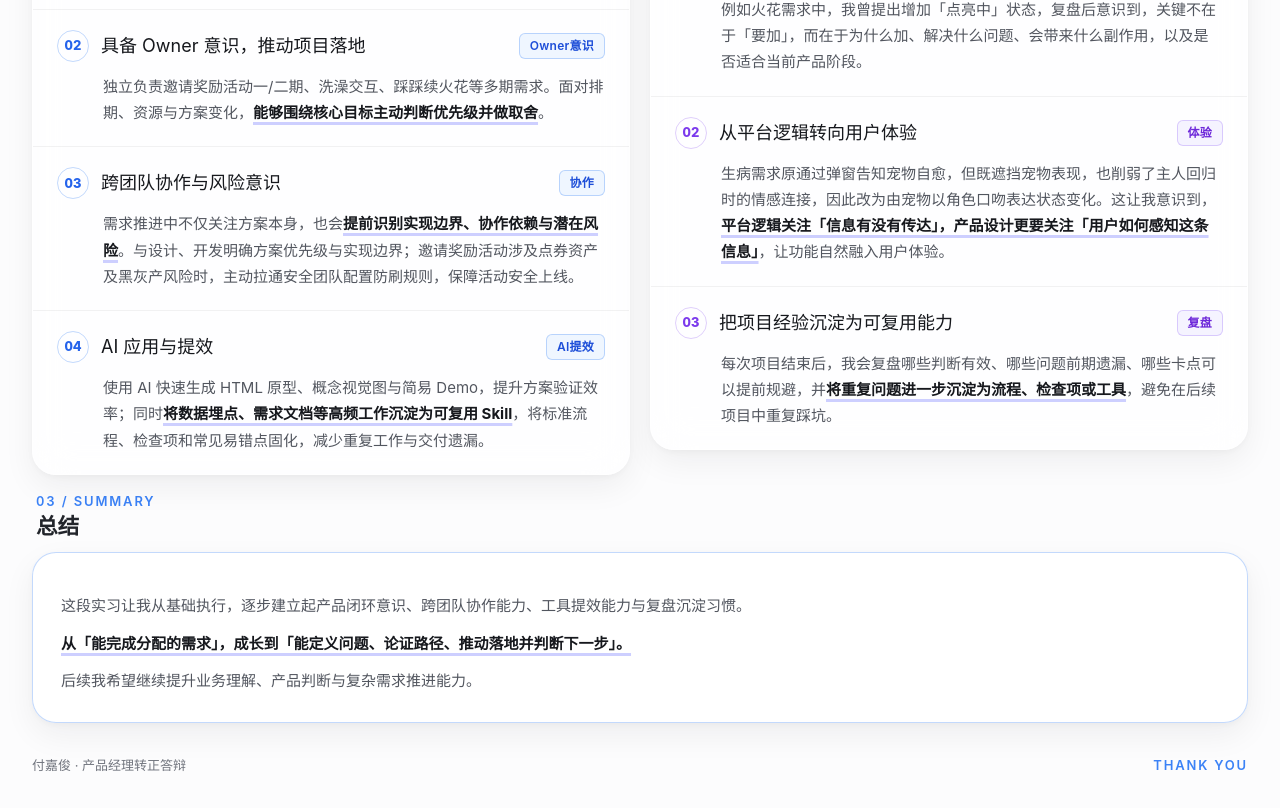
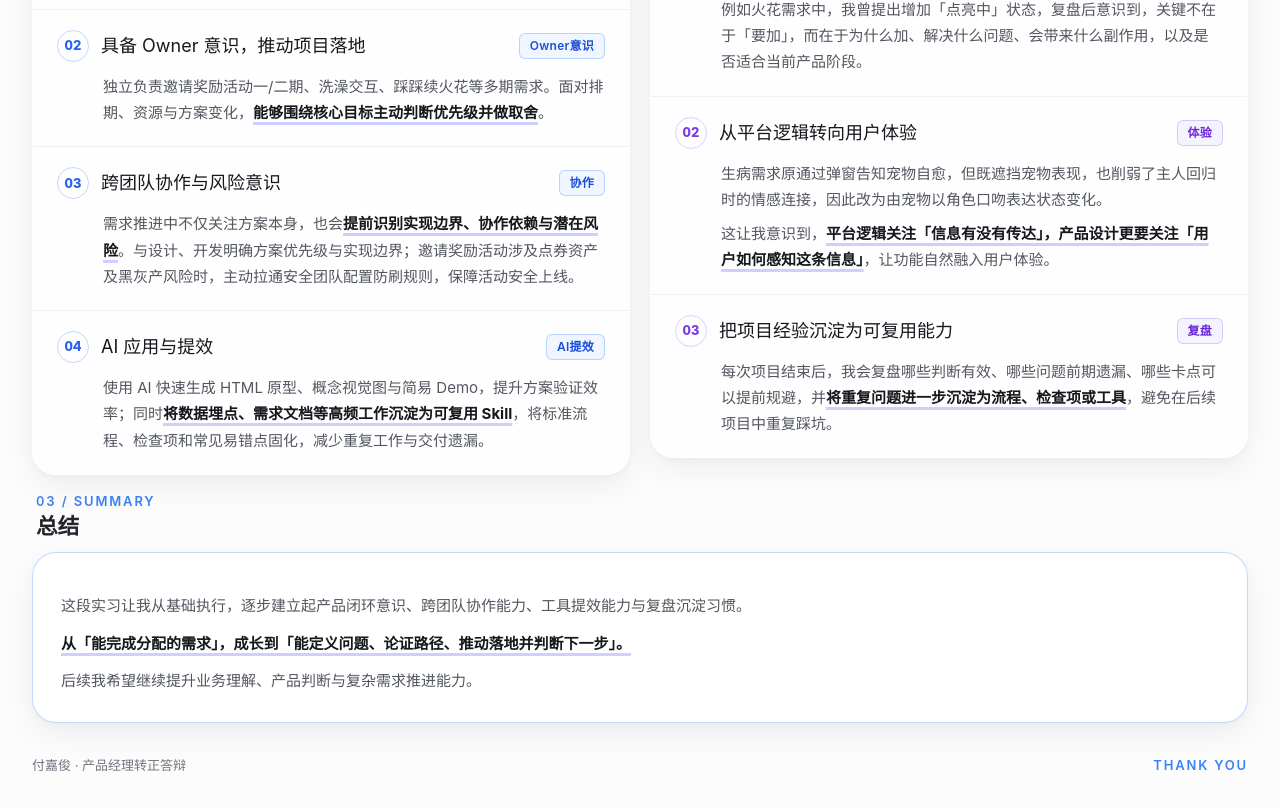
Before and after one commit to kajun2002/portfolio-site, a React (Vite) app: page /#about in a window 1280 px wide. Shown: the part 2636-3444 px from the top of the page. Built offline with nearby package versions, Linux system fonts and the light colour scheme.

Commit message:
Thinking 02: split into two paragraphs (case + takeaway)

```diff
--- a/app/page.tsx
+++ b/app/page.tsx
@@ -272,7 +272,8 @@ export default function Home() {
                 </article>
                 <article className="reflection-item">
                   <div className="reflection-item-head"><span className="tnum">02</span><h4>从平台逻辑转向用户体验</h4><span className="reflection-tag">体验</span></div>
-                  <p className="reflection-support">生病需求原通过弹窗告知宠物自愈，但既遮挡宠物表现，也削弱了主人回归时的情感连接，因此改为由宠物以角色口吻表达状态变化。这让我意识到，<strong>平台逻辑关注「信息有没有传达」，产品设计更要关注「用户如何感知这条信息」</strong>，让功能自然融入用户体验。</p>
+                  <p className="reflection-support">生病需求原通过弹窗告知宠物自愈，但既遮挡宠物表现，也削弱了主人回归时的情感连接，因此改为由宠物以角色口吻表达状态变化。</p>
+                  <p className="reflection-support">这让我意识到，<strong>平台逻辑关注「信息有没有传达」，产品设计更要关注「用户如何感知这条信息」</strong>，让功能自然融入用户体验。</p>
                 </article>
                 <article className="reflection-item">
                   <div className="reflection-item-head"><span className="tnum">03</span><h4>把项目经验沉淀为可复用能力</h4><span className="reflection-tag">复盘</span></div>
```
